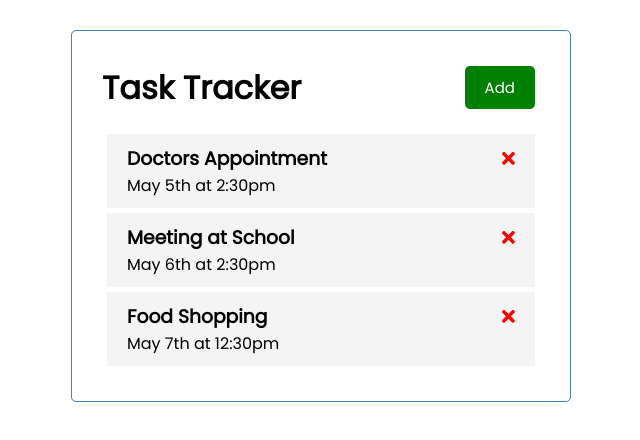
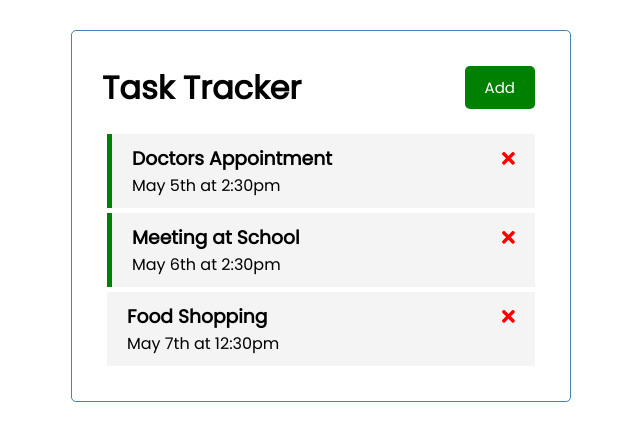
Before and after one commit to mgroholy/task-tracker-angular, an Angular app: page / in a window 1280 px wide. Shown: the top 440 px of the page, without its empty margins (319-959 px from the left). Built offline with nearby package versions, Linux system fonts and the light colour scheme; data requests are answered from the project's data file.

Commit message:
feat: use reminder class if task reminder is true in task-item.component.html.

```diff
--- a/src/app/components/task-item/task-item.component.html
+++ b/src/app/components/task-item/task-item.component.html
@@ -1,4 +1,4 @@
-<div class="task">
+<div [ngClass]="{ reminder: task.reminder }" class="task">
   <h3>
     {{ task.text }}
     <fa-icon
```
